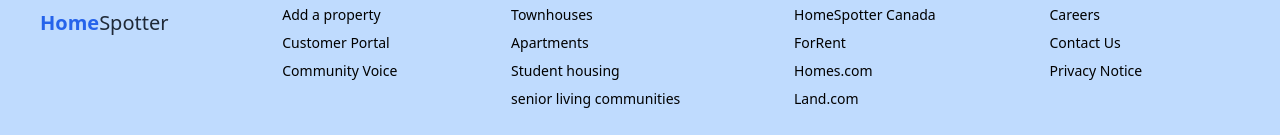
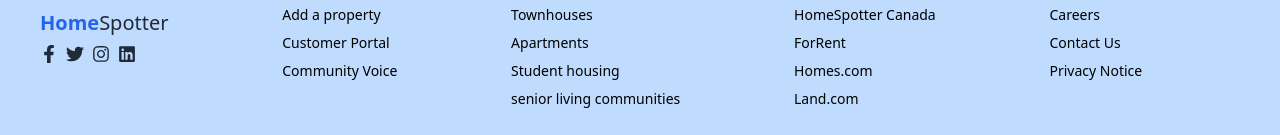
Before and after one commit to Monwar23/project-9, a React (Vite) app: page / in a window 1280 px wide. Shown: the part 3321-3456 px from the top of the page. Built offline with nearby package versions, Linux system fonts and the light colour scheme; no server answers.

Commit message:
added footer social icon

```diff
--- a/src/components/Footer.jsx
+++ b/src/components/Footer.jsx
@@ -1,13 +1,21 @@
 import { Link } from "react-router-dom";
 import { FaHouse } from "react-icons/fa6";
+import { FaFacebookF, FaInstagram, FaLinkedin, FaTwitter, } from "react-icons/fa";
+
 
 
 const Footer = () => {
     return (
         <footer className="footer p-10 bg-blue-200 text-base-content mt-20">
             <aside>
-              <FaHouse className="text-6xl text-blue-600"></FaHouse>
+                <FaHouse className="text-6xl text-blue-600"></FaHouse>
                 <Link to="/" className=" text-xl font-medium"><span className="font-bold text-blue-600">Home</span>Spotter</Link>
+               <div className="flex gap-2">
+               <FaFacebookF className="text-lg"></FaFacebookF>
+                <FaTwitter className="text-lg"></FaTwitter>
+                <FaInstagram className="text-lg"></FaInstagram>
+                <FaLinkedin className="text-lg"></FaLinkedin>
+               </div>
             </aside>
             <nav className="text-black">
                 <h6 className="footer-title">ADVERTISERS</h6>
```
